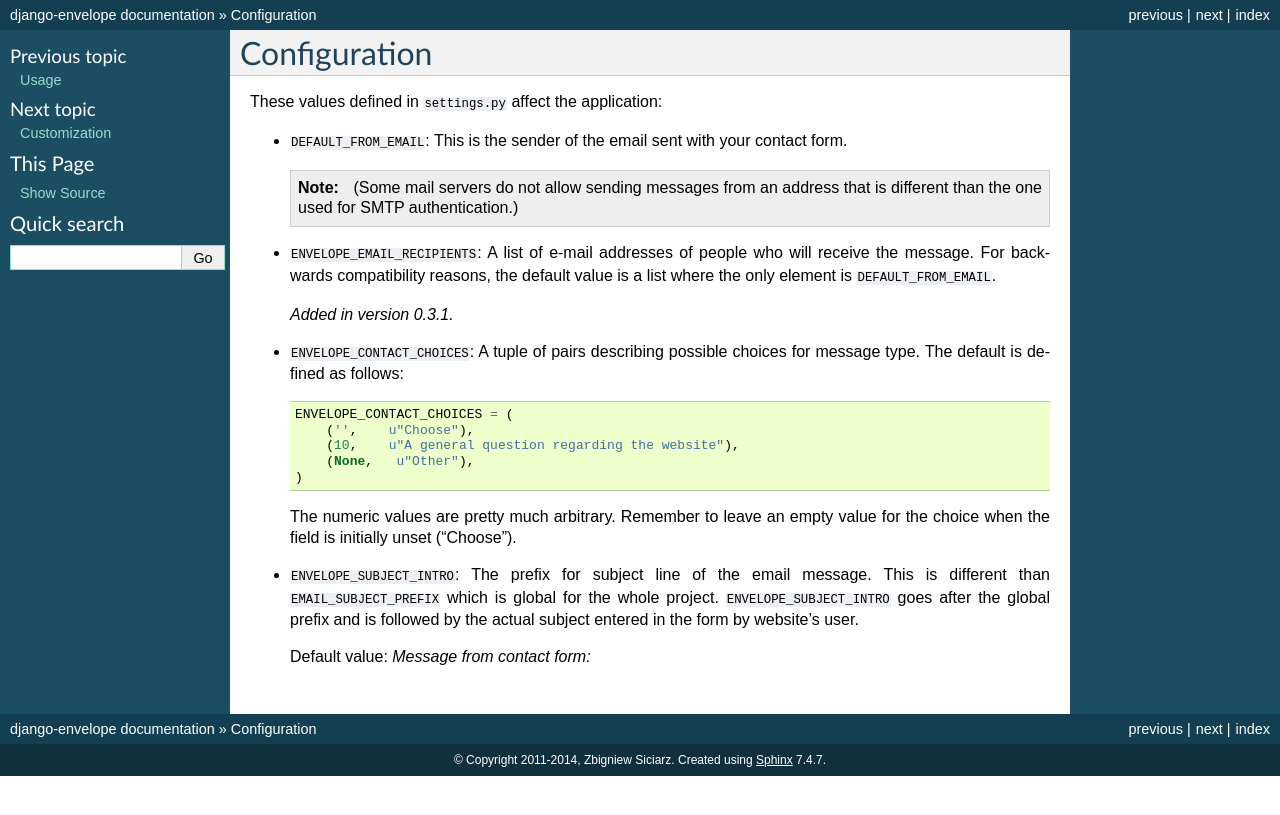
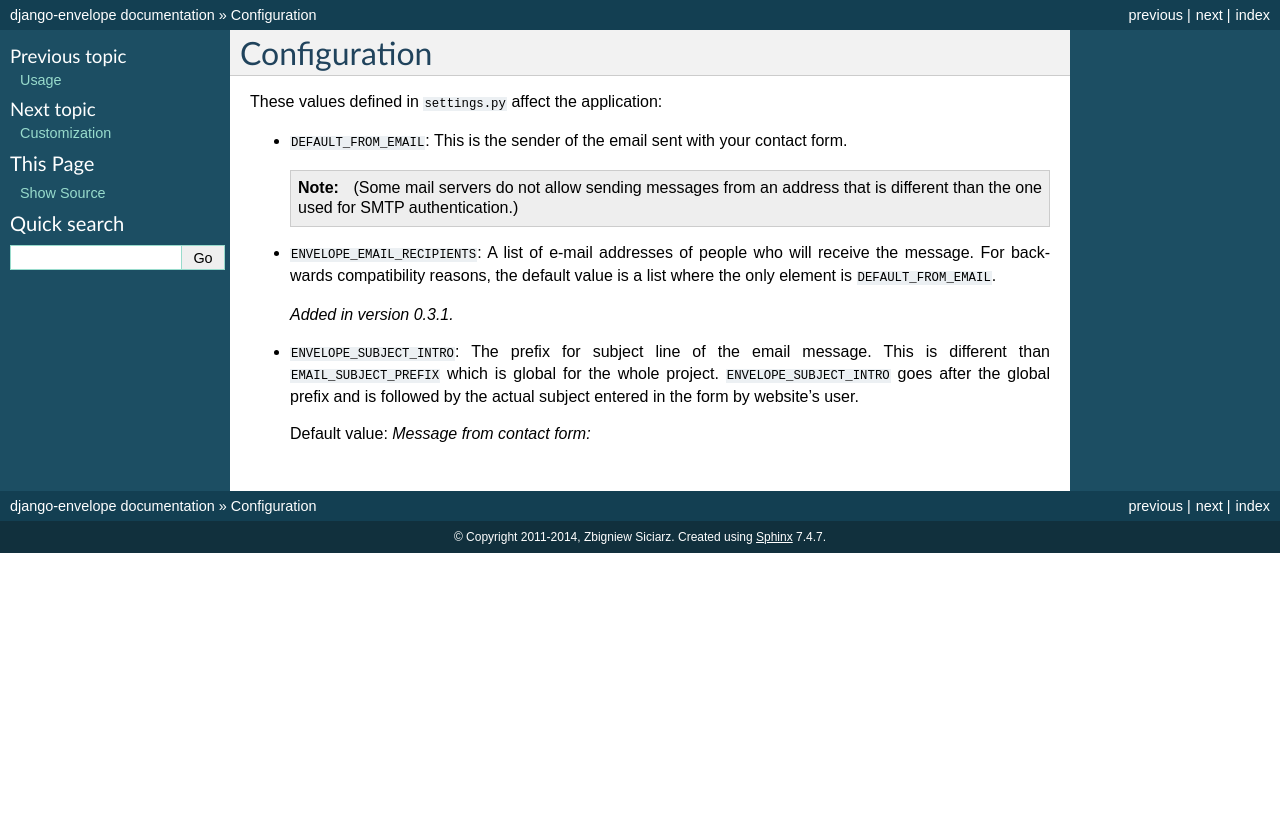
Before and after one commit to zsiciarz/django-envelope, a Sphinx documentation site: the page built from docs/configuration.rst, in a window 1280 px wide. Shown: the top 815 px of the page. Built offline with Sphinx 7.4.7, drawn with Linux system fonts in a browser that asks for light colours.

Commit message:
Removed documentation for ENVELOPE_CONTACT_CHOICES.

```diff
--- a/docs/configuration.rst
+++ b/docs/configuration.rst
@@ -17,18 +17,6 @@ These values defined in ``settings.py`` affect the application:
 
   .. versionadded:: 0.3.1
 
-* ``ENVELOPE_CONTACT_CHOICES``: A tuple of pairs describing possible choices
-  for message type. The default is defined as follows::
-
-    ENVELOPE_CONTACT_CHOICES = (
-        ('',    u"Choose"),
-        (10,    u"A general question regarding the website"),
-        (None,   u"Other"),
-    )
-
-  The numeric values are pretty much arbitrary. Remember to leave an empty
-  value for the choice when the field is initially unset ("Choose").
-
 * ``ENVELOPE_SUBJECT_INTRO``: The prefix for subject line of the email message.
   This is different than ``EMAIL_SUBJECT_PREFIX`` which is global for the whole
   project. ``ENVELOPE_SUBJECT_INTRO`` goes after the global prefix and is
```
